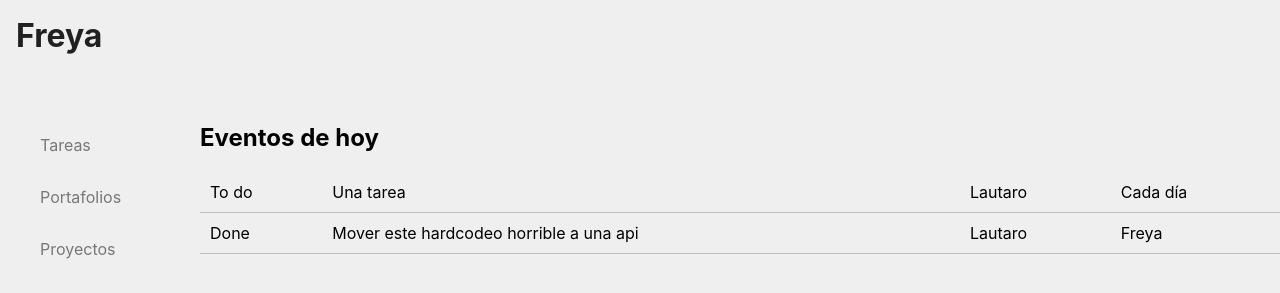
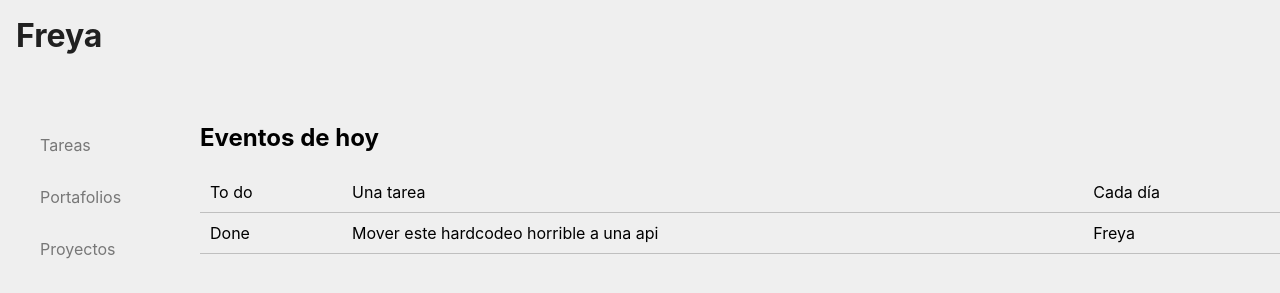
Before and after one commit to amengual-ln/freya, a React (Create React App) app: page / in a window 1280 px wide. Shown: the top 293 px of the page. Built offline with nearby package versions, Linux system fonts and the light colour scheme; no server answers; the database is empty.

Commit message:
fix typo

```diff
--- a/src/pages/Home/index.js
+++ b/src/pages/Home/index.js
@@ -13,7 +13,7 @@ function Home({ tasks, projects, briefcases }) {
     <>
       <List title="Eventos de hoy">
         {tasks.map((task) => (
-          <ListItem item={task} show={["title","assigne", "project", "status"]} key={task.id} />
+          <ListItem item={task} show={["title","assignee", "project", "status"]} key={task.id} />
         ))}
       </List>
       <br />
```
